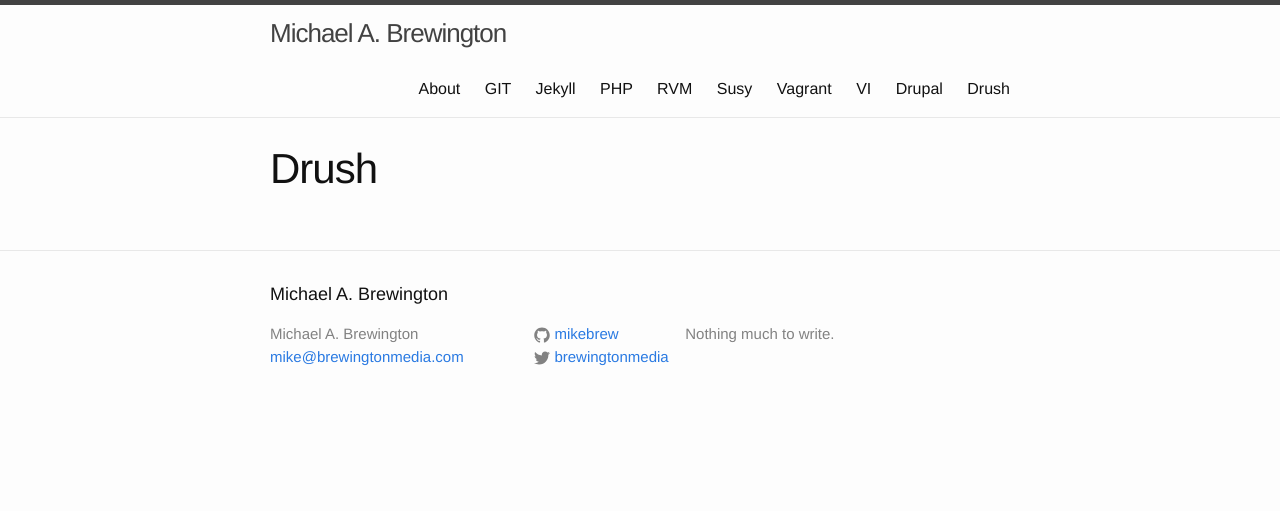
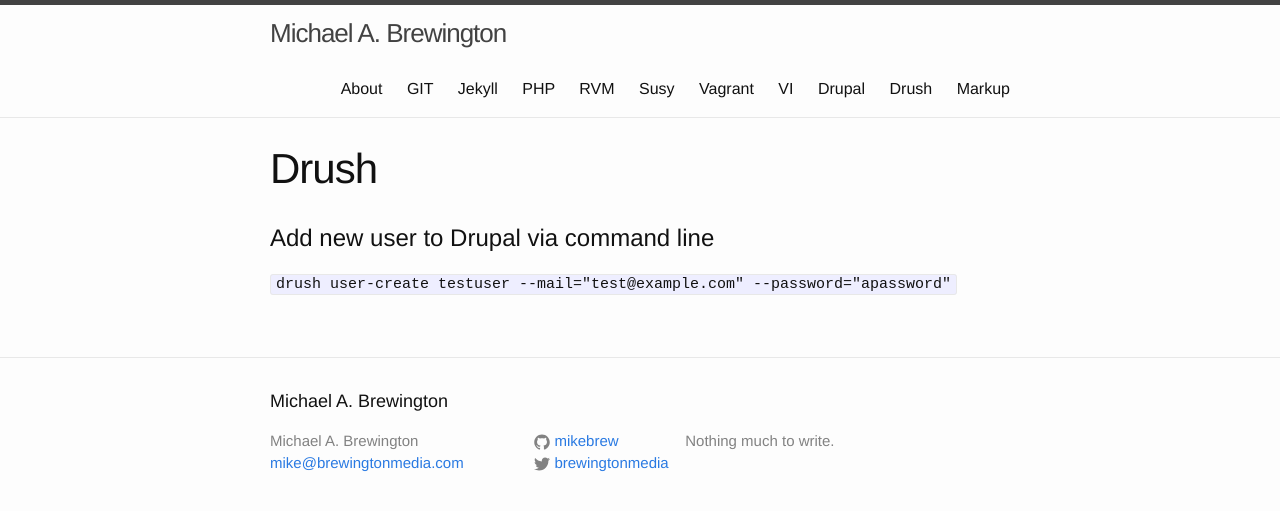
Before and after one commit to mikebrew/mikebrew.github.io, a Jekyll site: the page built from drush.md, in a window 1280 px wide. Shown: the top 511 px of the page. Built offline with Jekyll 4.4.1, drawn with Linux system fonts in a browser that asks for light colours.

Commit message:
new page: markup; drush command added

```diff
--- a/drush.md
+++ b/drush.md
@@ -3,3 +3,6 @@ layout: page
 title: Drush
 permalink: /drush/
 ---
+
+#Add new user to Drupal via command line
+`drush user-create testuser --mail="test@example.com" --password="apassword"`
```
Also changed, not shown: markup.md (added, +5 -0 lines).
